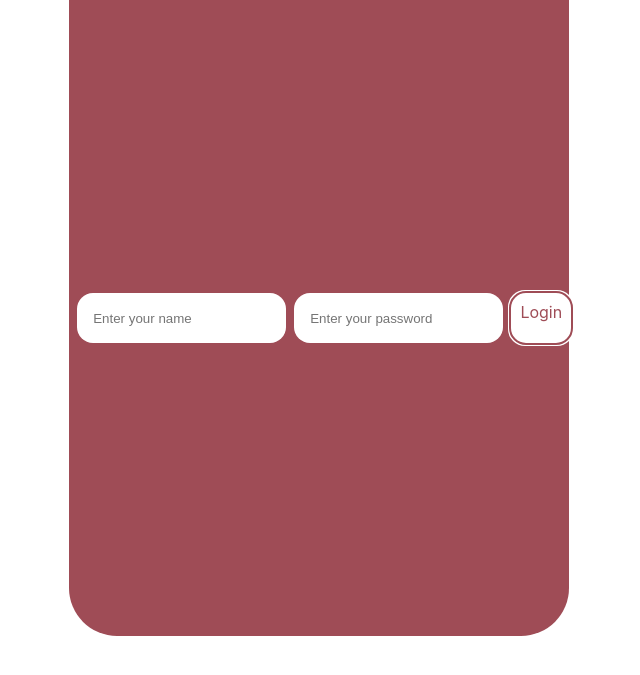
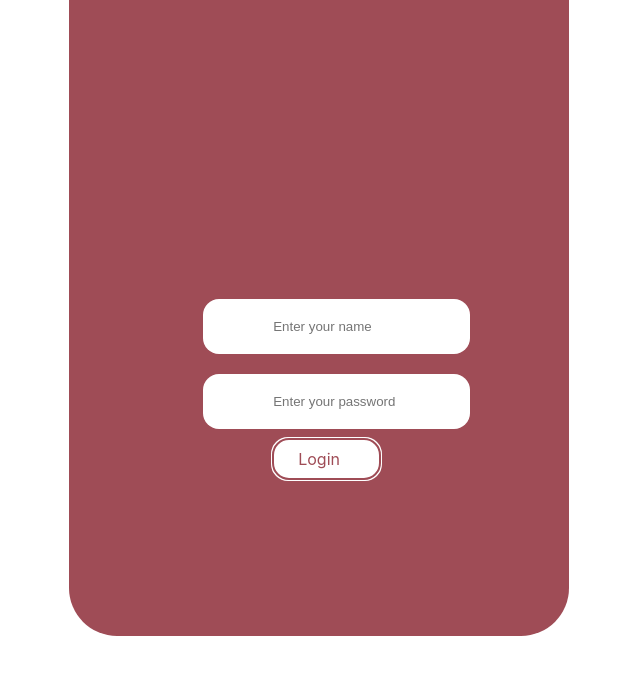
Before and after one commit to SalmaNada5/chat-project, a website: page index.html in a window 1280 px wide. Shown: the part 89-764 px from the top of the page, without its empty margins (321-961 px from the left). Drawn offline with nearby package versions, Linux system fonts and the light colour scheme; no server answers.

Commit message:
edit on style

```diff
--- a/index.html
+++ b/index.html
@@ -65,38 +65,45 @@
         position: fixed;
         margin: 1px;
         width: 500px;
-        display: flex;
+        display:flex;
         bottom: 45%;
         height: 4rem;
         box-sizing: border-box;
       }
-      #name {
+      #name, #password{
         border: none;
-        padding: 0 1rem;
+        padding: 20px;
+        padding-left: 70px;
         flex-grow: 1;
         border-radius: 1rem;
-        margin: 0.25rem;
       }
-      #password {
+      #c{
+        align-content: center;
+
+      }
+
+      #cname,#cpass{
         border: none;
-        padding: 0 1rem;
         flex-grow: 1;
         border-radius: 1rem;
-        margin: 0.25rem;
-
+        margin-left: 120px;
+        padding:10px;
+      }
+      #clogin{
+        background: #fff;
+        padding: 10px;
+        padding-left: 25px;
+        margin-left: 200px;
+        margin-right: 100px;
+        border-radius: 1rem;
+        outline: auto;
+        color: rgb(159,76,86,255);
+        align-content: center;
       }
       #name:focus {
         outline: none;
       }
-      #form0 > span {
-        /*edit on the login button, sama*/
-        background: #fff;
-        padding: 10px;
-        margin: 0.2rem;
-        border-radius: 1rem;
-        outline: auto;
-        color: rgb(159,76,86,255);
-      }
+
       #messages {
         list-style-type: none;
         margin: 0;
@@ -126,9 +133,17 @@
         </h1>
         <span></span>
         <form id="form0">
-          <input id="name" placeholder="Enter your name"/>
-          <input id="password" placeholder="Enter your password"/>
-          <span onclick="takename()">Login</span>
+          <div id="c">
+            <div id="cname">
+              <input id="name" placeholder="Enter your name"/>
+            </div>
+            <div id="cpass">
+              <input id="password" placeholder="Enter your password"/>
+            </div>
+            <div id="clogin">
+              <span onclick="takename()">Login</span>
+            </div>
+          </div>
         </form>
       </div>
 
@@ -160,13 +175,11 @@
       var hour,minutes;
 
       function takename() {
-        /////////////////////////////////////////////////////////////////////////////
         let nameval = document.getElementById("name").value;
         let passVal = document.getElementById("password").value;
         if (names.includes(nameval) && passwords.includes(passVal)) {
           name = nameval;
           color = colors[names.indexOf(name)];
-
           document.getElementById("con").style.display = "none";
           document.getElementById("form").style.display = "flex";
         }
```
